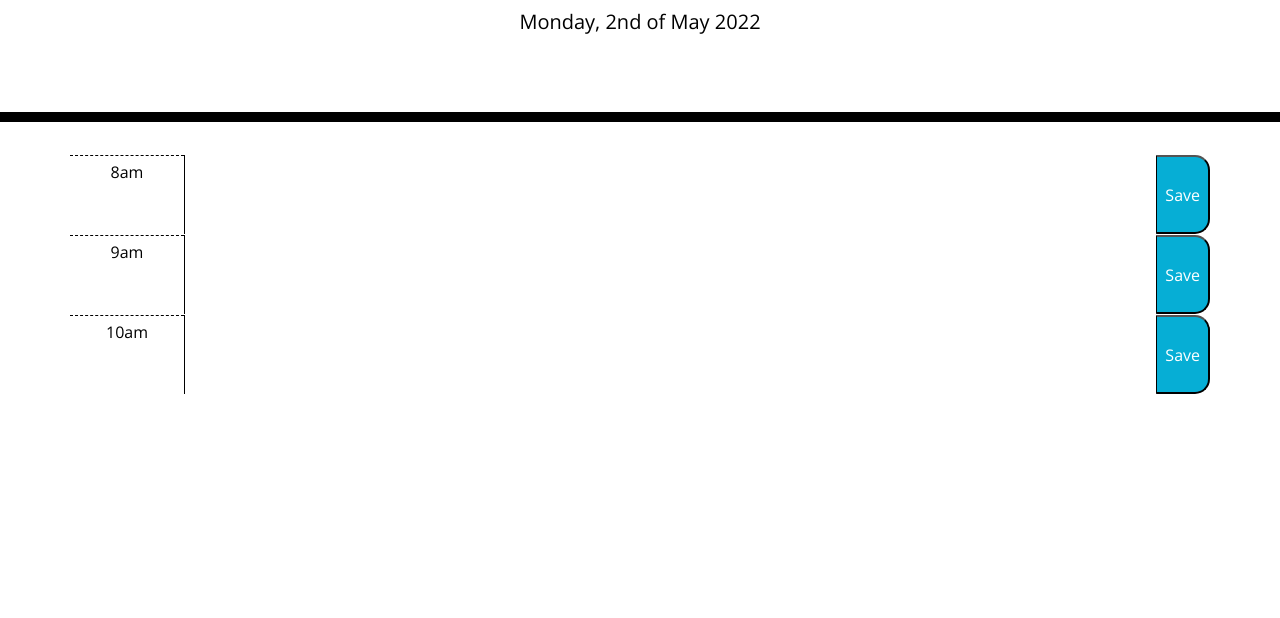
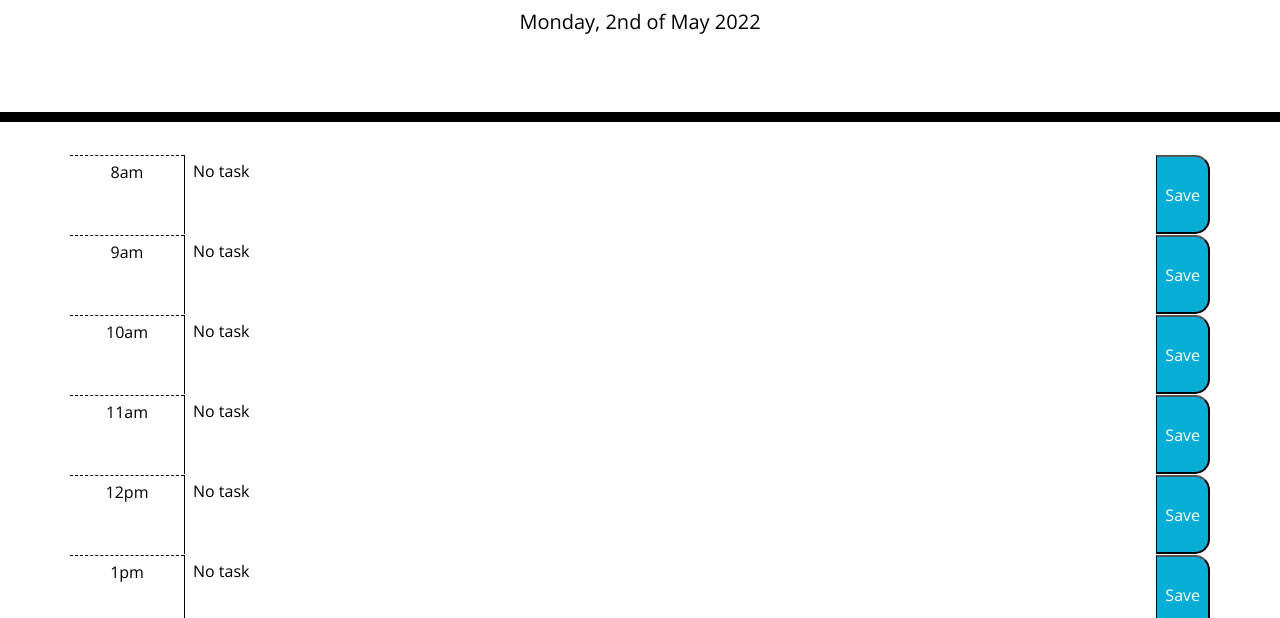
Before and after one commit to Am0031/day-planner, a plain HTML site: page index.html in a window 1280 px wide. Shown: the part 182-800 px from the top of the page. Drawn offline with nearby package versions, Linux system fonts and the light colour scheme.

Commit message:
added code to render time blocks (wip)

```diff
--- a/assets/js/script.js
+++ b/assets/js/script.js
@@ -21,9 +21,33 @@ const renderDate = () => {
 };
 
 const renderTimeBlock = () => {
-  const renderBlock = () => {
-    const currentTime = moment().format("H");
-    console.log(currentTime);
+  const currentTime = moment().format("H");
+  console.log(currentTime);
+
+  const renderBlock = (each) => {
+    $("#container").append(
+      $("<div>")
+        .addClass("time-block row d-flex flex-row")
+        .attr("id", `time-block-${each.key}`)
+        .attr("data-key", `${each.key}`)
+        .append(
+          $("<p>")
+            .addClass("time-area p-2 hour")
+            .attr("id", `time-${each.key}`)
+            .attr("data-key", `${each.key}`)
+            .html(`${each.timeLabel}`),
+          $("<textarea>")
+            .addClass("task-area description flex-grow-1 p-2")
+            .attr("id", `task-${each.key}`)
+            .attr("data-key", `${each.key}`)
+            .html("No task"),
+          $("<button>")
+            .addClass("btn-area saveBtn p-2")
+            .attr("id", `btn-${each.key}`)
+            .attr("data-key", `${each.key}`)
+            .html("Save")
+        )
+    );
   };
   workingHours.forEach(renderBlock);
 };
--- a/index.html
+++ b/index.html
@@ -28,30 +28,16 @@
       <p id="currentDay" class="lead"></p>
     </header>
     <div class="container" id="container">
-      <div class="time-block row d-flex flex-row" id="time-block-8">
+      <!-- <div class="time-block row d-flex flex-row" id="time-block-8">
         <p class="time-area p-2 hour" id="8">8am</p>
         <textarea
           class="task-area description flex-grow-1 p-2"
           id="text-area-8"
-        ></textarea>
+        >
+From HTML</textarea
+        >
         <button class="btn-area saveBtn p-2" id="btn-8">Save</button>
-      </div>
-      <div class="time-block row d-flex flex-row" id="time-block-9">
-        <p class="time-area p-2 hour" id="time-9">9am</p>
-        <textarea
-          class="task-area description flex-grow-1 p-2"
-          id="text-area-8"
-        ></textarea>
-        <button class="btn-area saveBtn p-2" id="btn-8">Save</button>
-      </div>
-      <div class="time-block row d-flex flex-row" id="10">
-        <p class="time-area p-2 hour" id="time-10">10am</p>
-        <textarea
-          class="task-area description flex-grow-1 p-2"
-          id="text-area-10"
-        ></textarea>
-        <button class="btn-area saveBtn p-2" id="btn-10">Save</button>
-      </div>
+      </div> -->
 
       <!-- Timeblocks go here -->
     </div>
```
